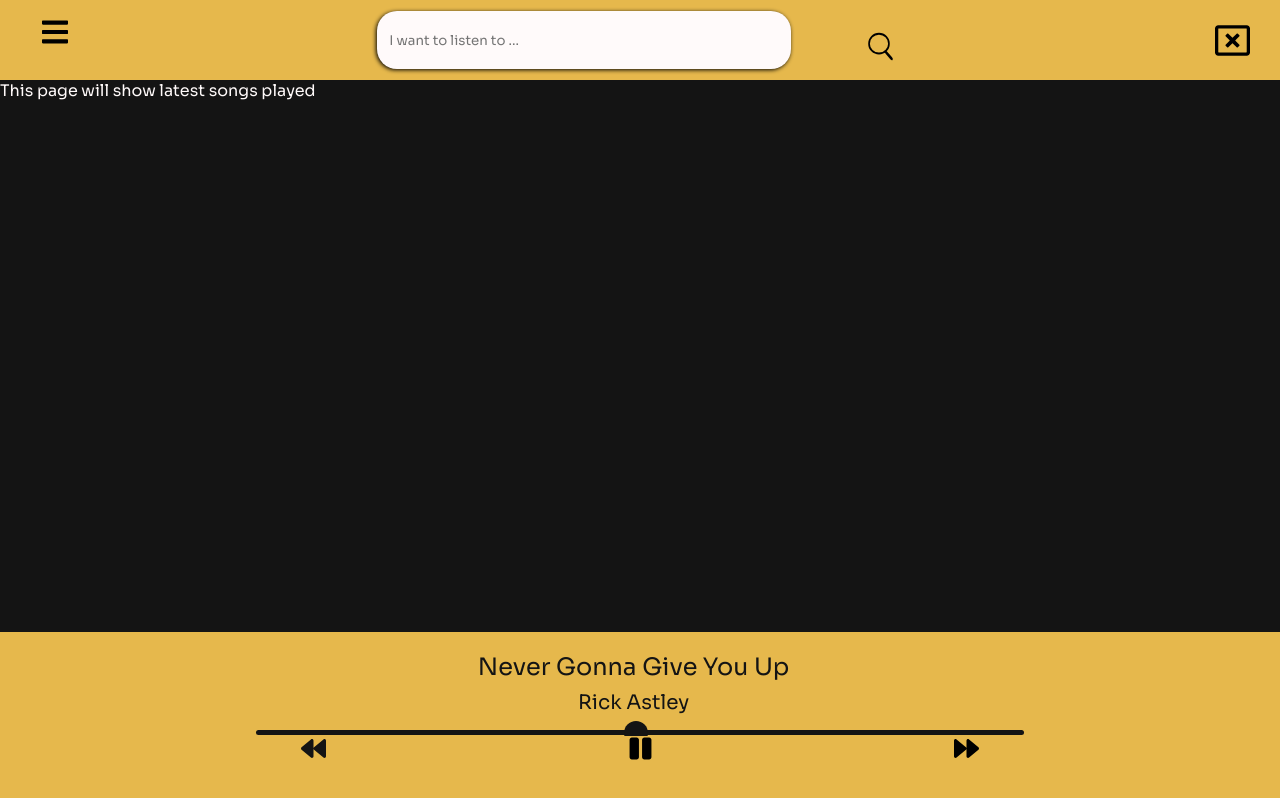
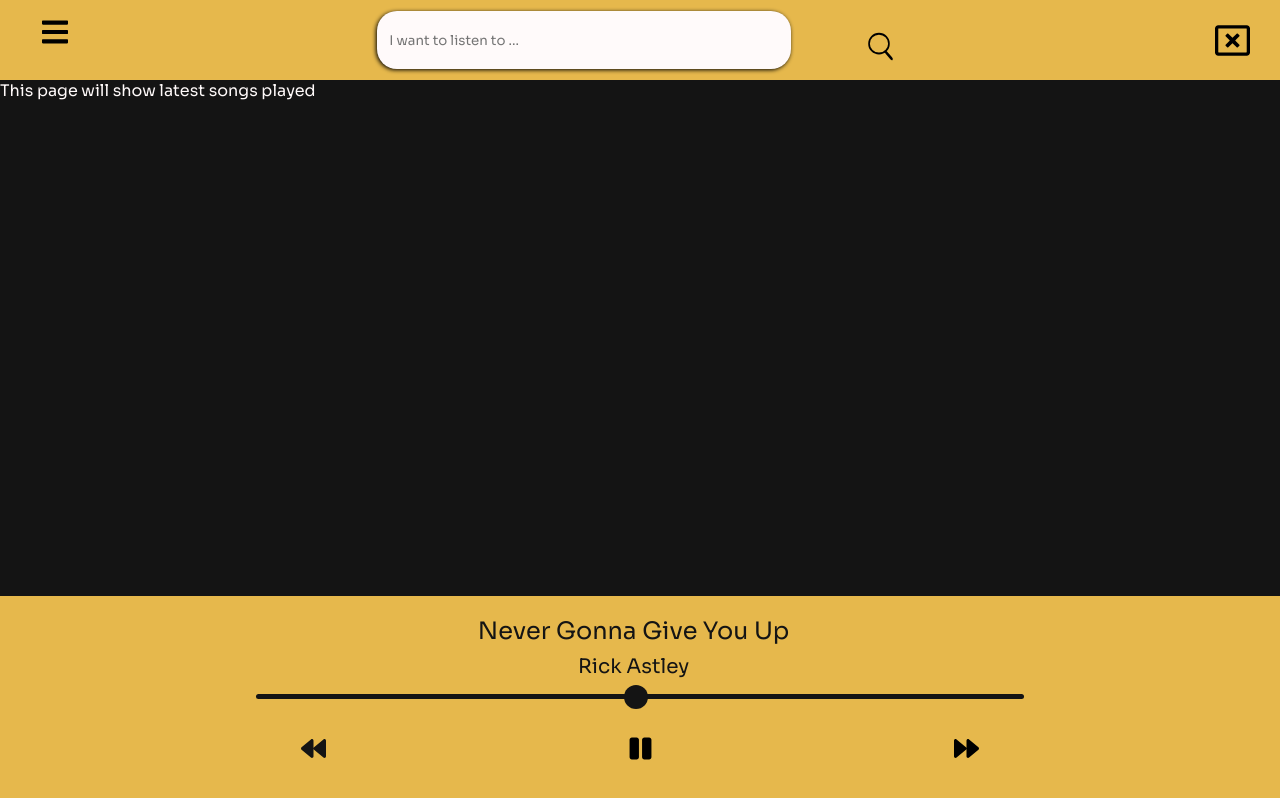
Before and after one commit to n1cken/Ljudio-Music-Player, a React (Vite) app in the folder frontend/: page / in a window 1280 px wide. Built offline with nearby package versions, Linux system fonts and the light colour scheme.

Commit message:
Fix PlayerInformation styling

```diff
--- a/frontend/src/styles/PlayerInformation.css
+++ b/frontend/src/styles/PlayerInformation.css
@@ -8,7 +8,7 @@
     background-color: #E6B84C;
     display: grid;
     padding-top: 20px;
-    padding-bottom: 100px;
+    padding-bottom: 17vh;
     padding-right: 50px;
 
 }
```
